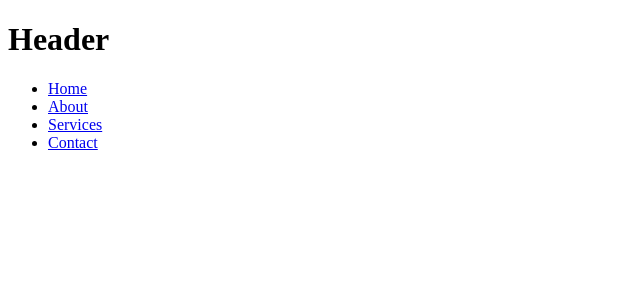
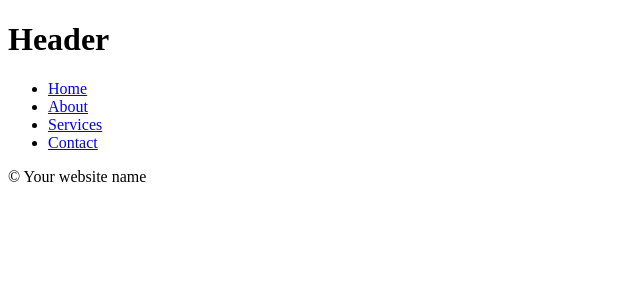
Before and after one commit to hpeter19/30days-javascript, a React (Vite) app in the folder react-projects-2/: page / in a window 1280 px wide. Shown: the top 300 px of the page, without its empty margins (0-640 px from the left). Built offline with nearby package versions, Linux system fonts and the light colour scheme.

Commit message:
get the year

```diff
--- a/react-projects-2/src/App.jsx
+++ b/react-projects-2/src/App.jsx
@@ -1,8 +1,12 @@
 import Header from "./Header"
+import Footer from "./Footer";
 
 function App(){
     return(
+      <>
       <Header />
+      <Footer />
+      </>
     );
 }
 
--- /dev/null
+++ b/react-projects-2/src/Footer.jsx
@@ -0,0 +1,10 @@
+function Footer(){
+   return(
+     <footer>
+        <p>&copy; Your website name</p>
+     </footer>
+   );
+
+}
+
+export default Footer
```
